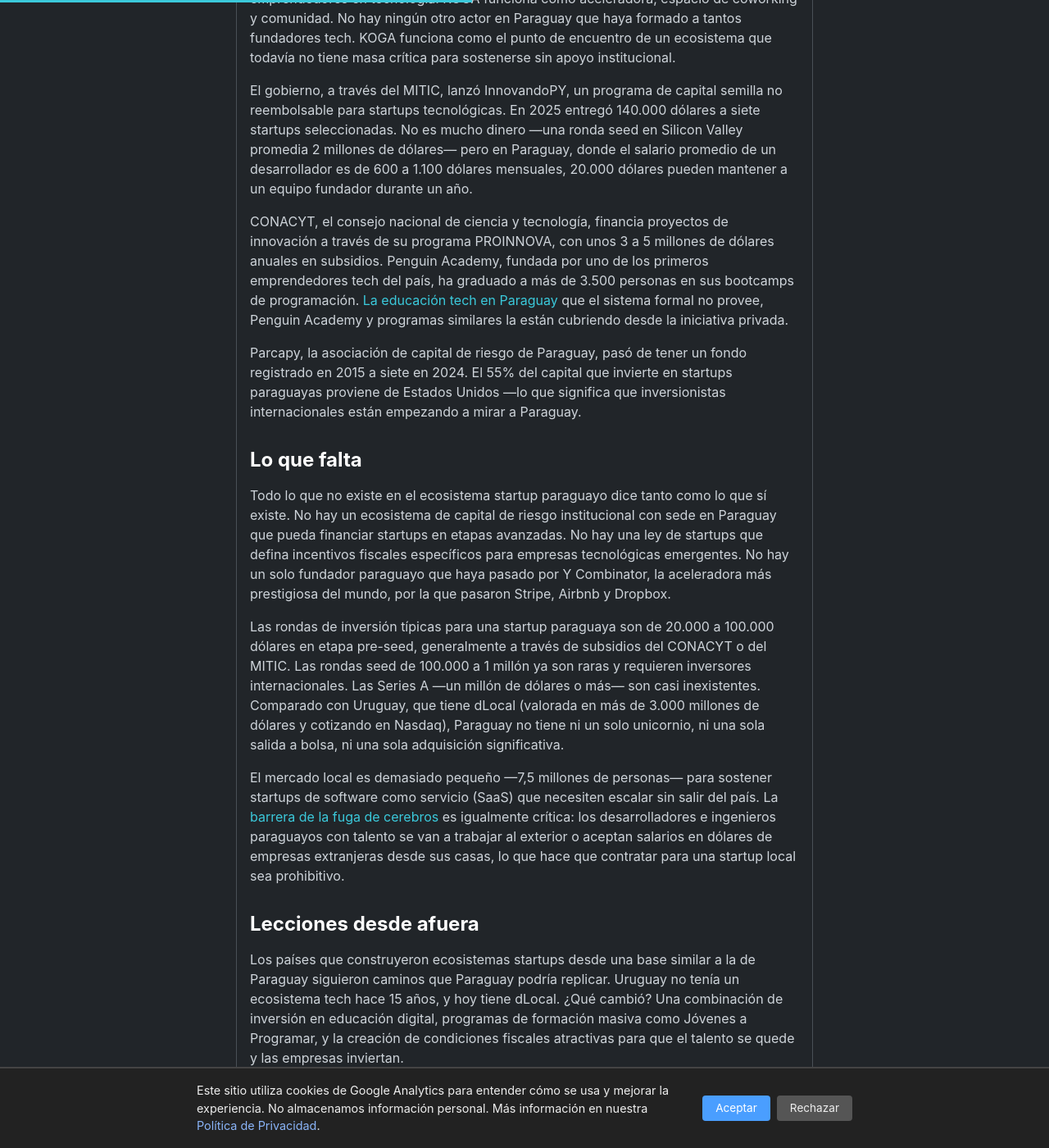
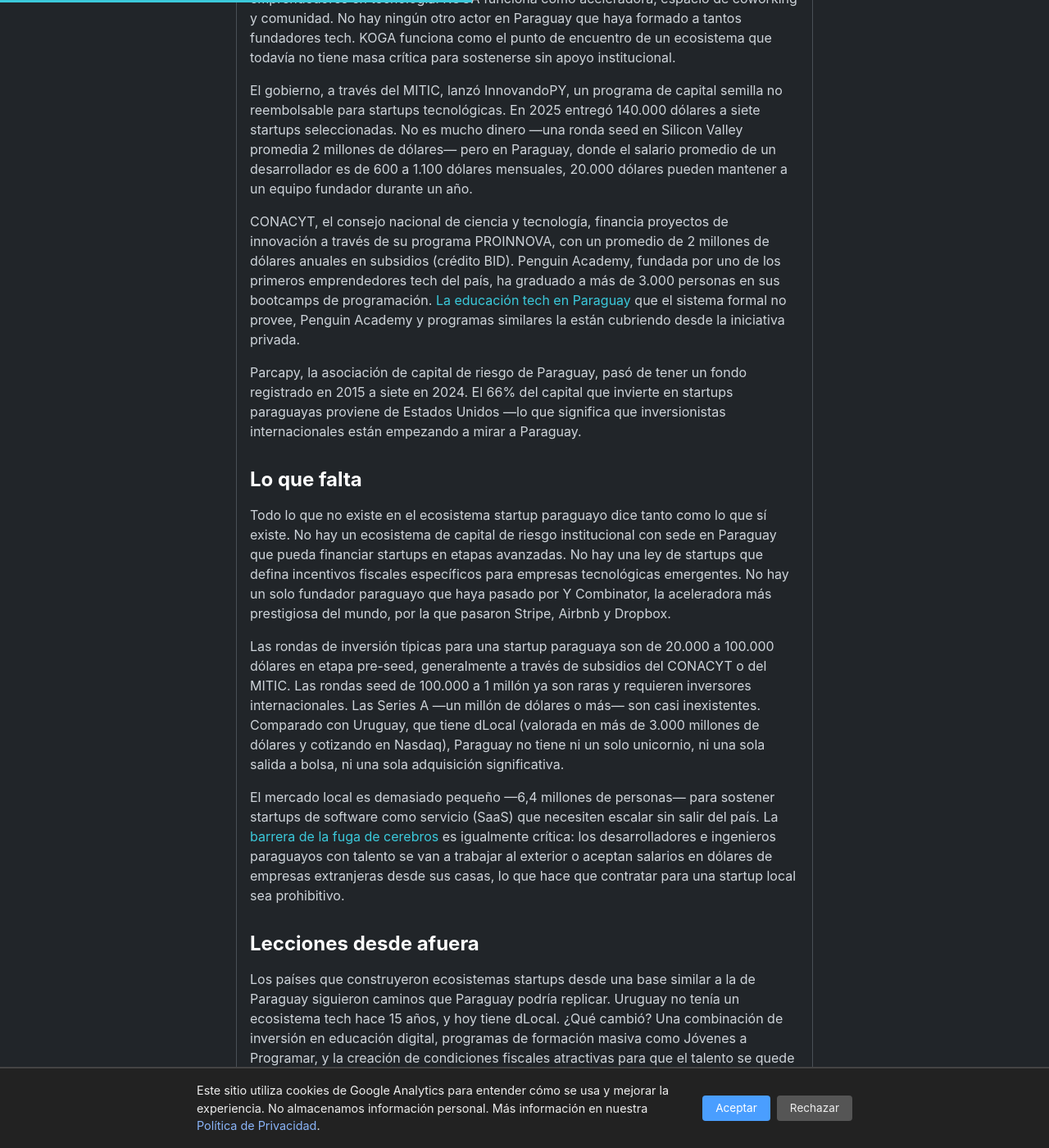
Before and after one commit to miravosqueinteresante/muchotexto.net, a Jekyll site: the page built from _posts/2026-07-14-startups-ia-paraguay.md, in a window 1280 px wide and 1400 px high, scrolled down 1431 px. Shown: the whole window at 82% size. Built offline with Jekyll 4.4.1, drawn with Linux system fonts in a browser that asks for light colours; some of the changed text lies outside the part shown.

Commit message:
fix(startups-ia): inversión .75M, población 6.4M, PROINNOVA /año, Penguin 3K, capital US 66%

```diff
--- a/_posts/2026-07-14-startups-ia-paraguay.md
+++ b/_posts/2026-07-14-startups-ia-paraguay.md
@@ -28,9 +28,9 @@
 
 El gobierno, a través del MITIC, lanzó InnovandoPY, un programa de capital semilla no reembolsable para startups tecnológicas. En 2025 entregó 140.000 dólares a siete startups seleccionadas. No es mucho dinero —una ronda seed en Silicon Valley promedia 2 millones de dólares— pero en Paraguay, donde el salario promedio de un desarrollador es de 600 a 1.100 dólares mensuales, 20.000 dólares pueden mantener a un equipo fundador durante un año.
 
-CONACYT, el consejo nacional de ciencia y tecnología, financia proyectos de innovación a través de su programa PROINNOVA, con unos 3 a 5 millones de dólares anuales en subsidios. Penguin Academy, fundada por uno de los primeros emprendedores tech del país, ha graduado a más de 3.500 personas en sus bootcamps de programación. [La educación tech en Paraguay]({% post_url 2026-07-09-educacion-tech-paraguay-ia %}) que el sistema formal no provee, Penguin Academy y programas similares la están cubriendo desde la iniciativa privada.
+CONACYT, el consejo nacional de ciencia y tecnología, financia proyectos de innovación a través de su programa PROINNOVA, con un promedio de 2 millones de dólares anuales en subsidios (crédito BID). Penguin Academy, fundada por uno de los primeros emprendedores tech del país, ha graduado a más de 3.000 personas en sus bootcamps de programación. [La educación tech en Paraguay]({% post_url 2026-07-09-educacion-tech-paraguay-ia %}) que el sistema formal no provee, Penguin Academy y programas similares la están cubriendo desde la iniciativa privada.
 
-Parcapy, la asociación de capital de riesgo de Paraguay, pasó de tener un fondo registrado en 2015 a siete en 2024. El 55% del capital que invierte en startups paraguayas proviene de Estados Unidos —lo que significa que inversionistas internacionales están empezando a mirar a Paraguay.
+Parcapy, la asociación de capital de riesgo de Paraguay, pasó de tener un fondo registrado en 2015 a siete en 2024. El 66% del capital que invierte en startups paraguayas proviene de Estados Unidos —lo que significa que inversionistas internacionales están empezando a mirar a Paraguay.
 
 ## Lo que falta
 
@@ -38,7 +38,7 @@
 
 Las rondas de inversión típicas para una startup paraguaya son de 20.000 a 100.000 dólares en etapa pre-seed, generalmente a través de subsidios del CONACYT o del MITIC. Las rondas seed de 100.000 a 1 millón ya son raras y requieren inversores internacionales. Las Series A —un millón de dólares o más— son casi inexistentes. Comparado con Uruguay, que tiene dLocal (valorada en más de 3.000 millones de dólares y cotizando en Nasdaq), Paraguay no tiene ni un solo unicornio, ni una sola salida a bolsa, ni una sola adquisición significativa.
 
-El mercado local es demasiado pequeño —7,5 millones de personas— para sostener startups de software como servicio (SaaS) que necesiten escalar sin salir del país. La [barrera de la fuga de cerebros]({% post_url 2026-07-10-talento-tech-paraguay-ia %}) es igualmente crítica: los desarrolladores e ingenieros paraguayos con talento se van a trabajar al exterior o aceptan salarios en dólares de empresas extranjeras desde sus casas, lo que hace que contratar para una startup local sea prohibitivo.
+El mercado local es demasiado pequeño —6,4 millones de personas— para sostener startups de software como servicio (SaaS) que necesiten escalar sin salir del país. La [barrera de la fuga de cerebros]({% post_url 2026-07-10-talento-tech-paraguay-ia %}) es igualmente crítica: los desarrolladores e ingenieros paraguayos con talento se van a trabajar al exterior o aceptan salarios en dólares de empresas extranjeras desde sus casas, lo que hace que contratar para una startup local sea prohibitivo.
 
 ## Lecciones desde afuera
 
@@ -89,7 +89,7 @@
       "name": "¿Qué apoyos existen para startups tech en Paraguay?",
       "acceptedAnswer": {
         "@type": "Answer",
-        "text": "El MITIC tiene InnovandoPY (capital semilla no reembolsable, USD 140.000 a 7 startups en 2025). CONACYT financia PROINNOVA con USD 3-5 millones anuales. KOGA Impact Lab ha apoyado a más de 200 startups en 14 años. Parcapy pasó de 1 fondo a 7 entre 2015 y 2024."
+        "text": "El MITIC tiene InnovandoPY (capital semilla no reembolsable, USD 140.000 a 7 startups en 2025). CONACYT financia PROINNOVA con un promedio de USD 2 millones anuales (crédito BID). KOGA Impact Lab ha apoyado a más de 200 startups en 14 años. Parcapy pasó de 1 fondo a 7 entre 2015 y 2024."
       }
     }
   ]
```
Also changed, not shown: other parts of _posts/2026-07-14-startups-ia-paraguay.md (+3 -3 lines).
